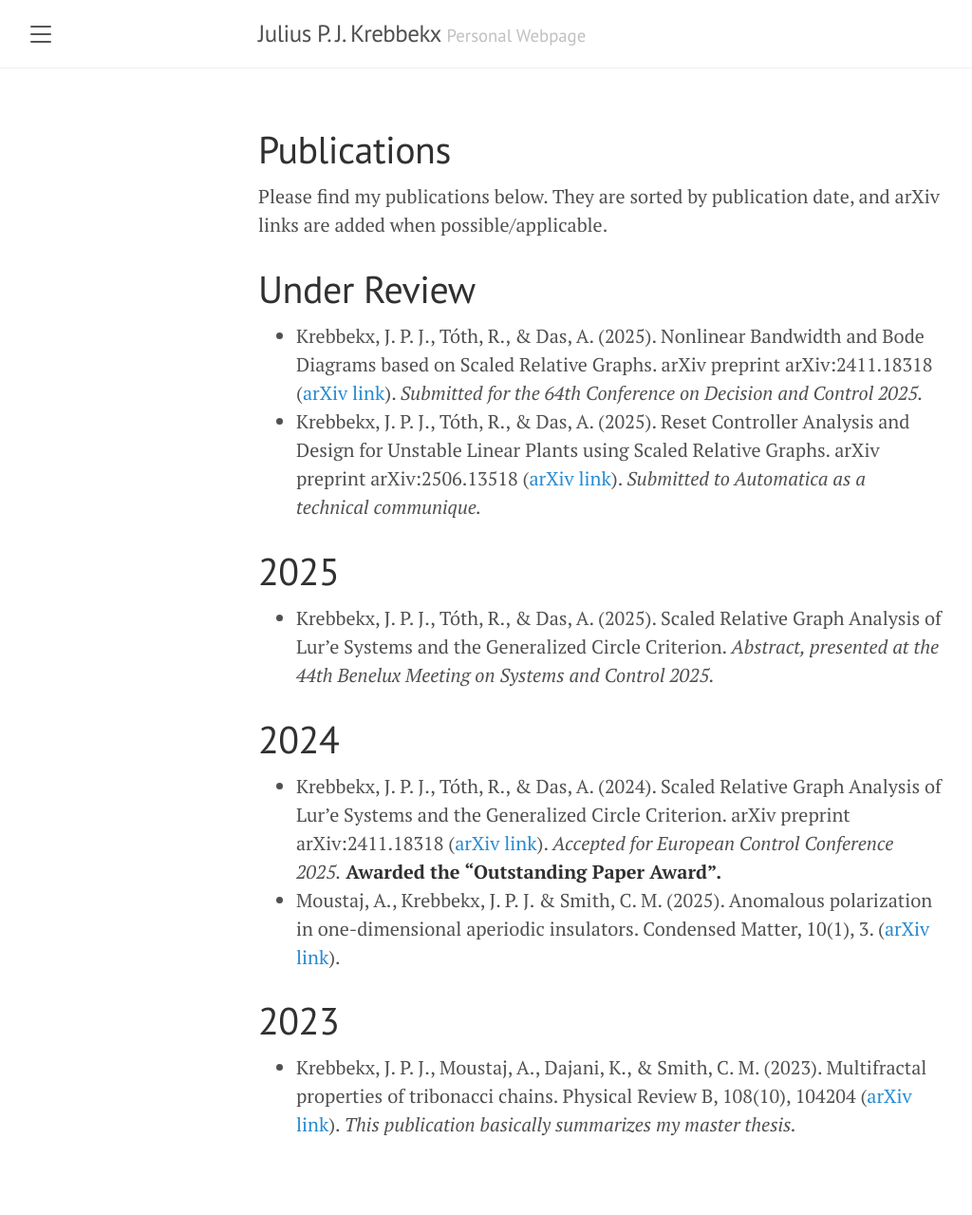
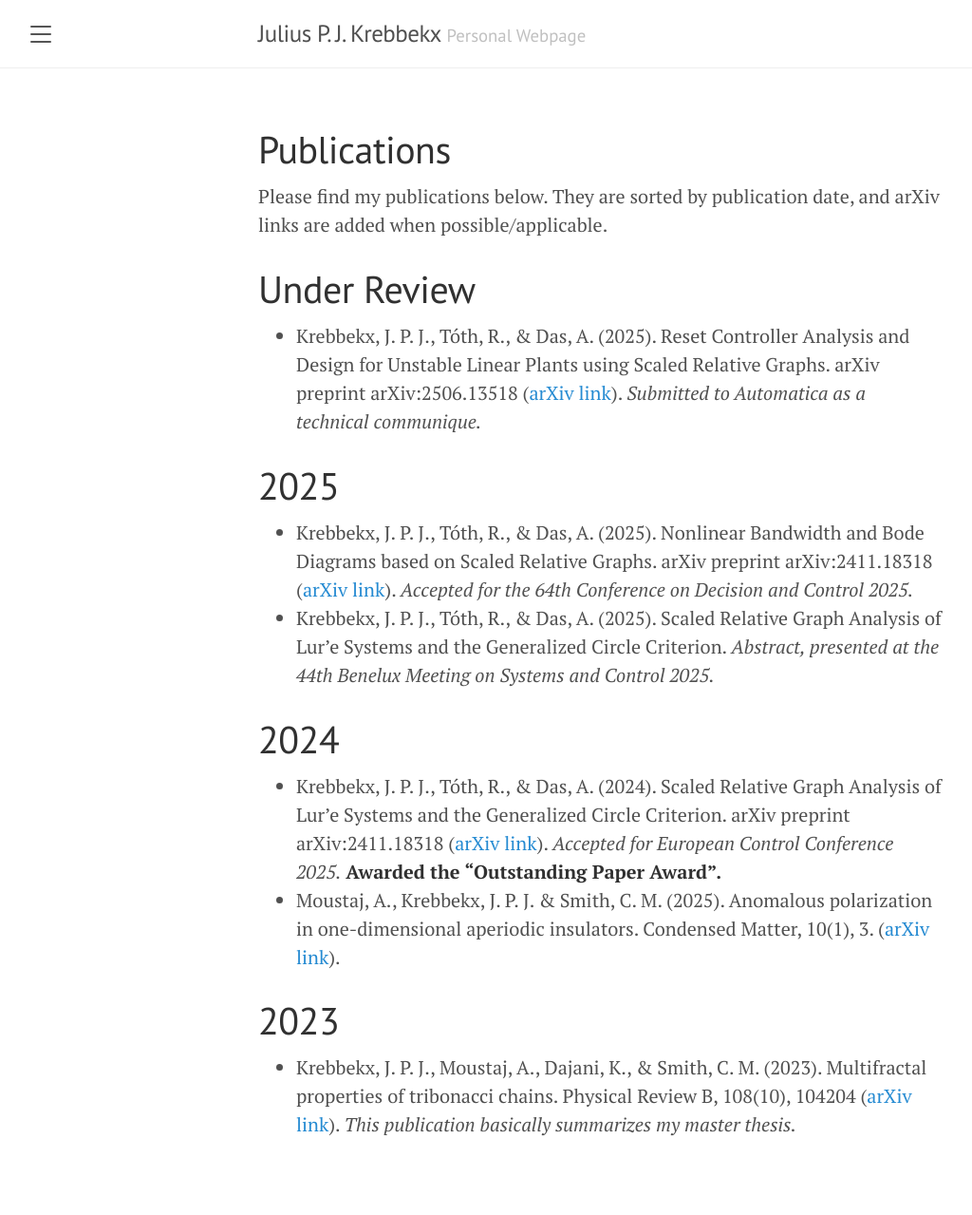
Before and after one commit to Krebbekx/krebbekx.github.io, a Jekyll site: the page built from pages/publications.md, in a window 1280 px wide. Shown: the whole page at 95% size, without its empty margins (8-1032 px from the left). Built offline with Jekyll 4.4.1, drawn with Linux system fonts in a browser that asks for light colours.

Commit message:
edit pubs

```diff
--- a/pages/publications.md
+++ b/pages/publications.md
@@ -6,10 +6,10 @@ title: Publications
 Please find my publications below. They are sorted by publication date, and arXiv links are added when possible/applicable.
 
 # Under Review
-- Krebbekx, J. P. J., Tóth, R., & Das, A. (2025). Nonlinear Bandwidth and Bode Diagrams based on Scaled Relative Graphs. arXiv preprint arXiv:2411.18318 ([arXiv link](https://arxiv.org/abs/2504.01585)). _Submitted for the 64th Conference on Decision and Control 2025._
 - Krebbekx, J. P. J., Tóth, R., & Das, A. (2025). Reset Controller Analysis and Design for Unstable Linear Plants using Scaled Relative Graphs. arXiv preprint arXiv:2506.13518 ([arXiv link](https://arxiv.org/abs/2506.13518v2)). _Submitted to Automatica as a technical communique._
 
 # 2025
+- Krebbekx, J. P. J., Tóth, R., & Das, A. (2025). Nonlinear Bandwidth and Bode Diagrams based on Scaled Relative Graphs. arXiv preprint arXiv:2411.18318 ([arXiv link](https://arxiv.org/abs/2504.01585)). _Accepted for the 64th Conference on Decision and Control 2025._
 - Krebbekx, J. P. J., Tóth, R., & Das, A. (2025). Scaled Relative Graph Analysis of Lur’e Systems and the Generalized Circle Criterion. _Abstract, presented at the 44th Benelux Meeting on Systems and Control 2025._
 
 # 2024
```
